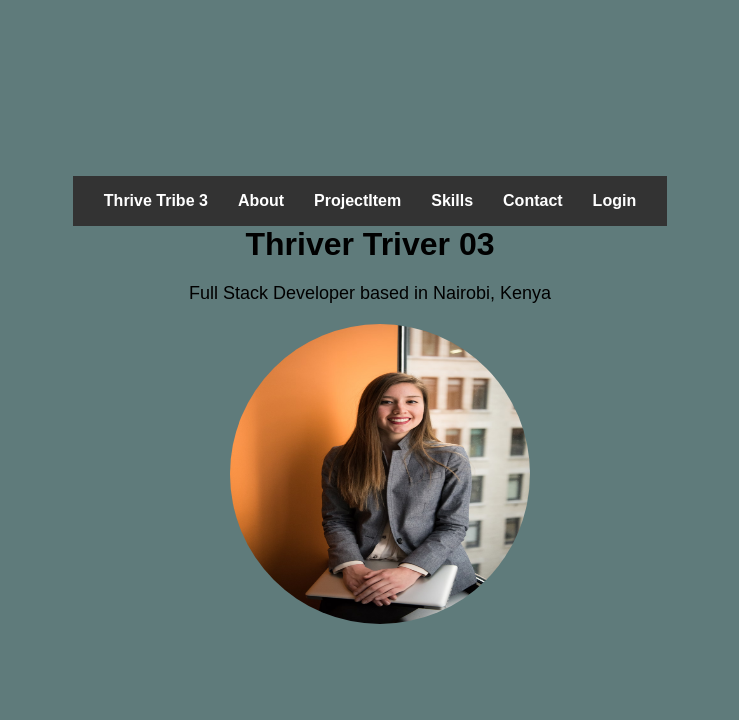
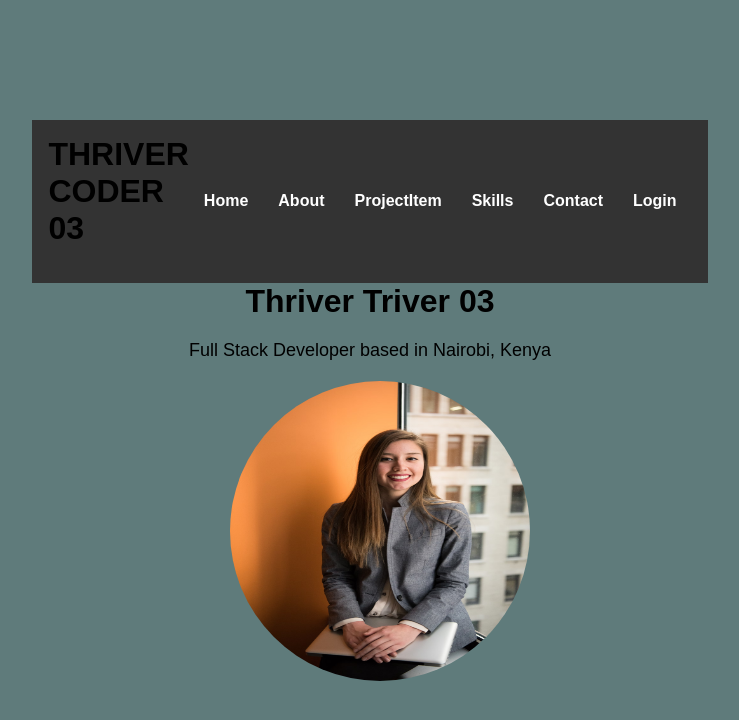
Before and after one commit to BrendahKiragu/Moringa-School-Phase-2-Project, a React (Create React App) app: page / in a window 1280 px wide. Shown: the top 720 px of the page, without its empty margins (270-1009 px from the left). Built offline with nearby package versions, Linux system fonts and the light colour scheme.

Commit message:
changes the portfolio name

```diff
--- a/src/components/NavBar.js
+++ b/src/components/NavBar.js
@@ -7,9 +7,10 @@ const NavBar = () => {
         <nav className="navbar">
             <div className="container">
                 <div className="logo">
-                    <Link to="/">Thrive Tribe 3</Link>
+                    <h1>THRIVER<br></br> CODER<br></br> 03</h1>
                 </div>
                 <div>
+                    <Link to="/">Home</Link>
                     <Link to="/about" className="nav-link">About</Link>
                     <Link to="/projectitem" className="nav-link">ProjectItem</Link>
                     <Link to="/skills" className="nav-link">Skills</Link>
```
